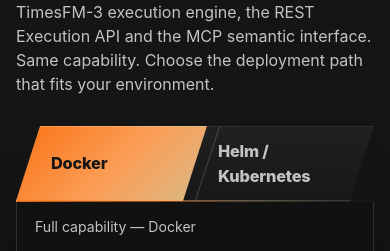
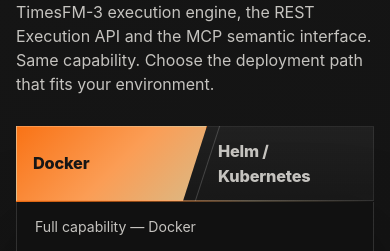
Before and after one commit to Albe83/precog, a plain HTML site: page docs/index.html in a window 390 px wide. Shown: the part 4850-5101 px from the top of the page. Drawn offline with Linux system fonts and the light colour scheme.

Commit message:
fix(docs): make deployment tabs share one diagonal divider
* fix(docs): make deployment tabs share one diagonal divider

* chore(docs): retrigger deployment tab checks

```diff
--- a/docs/index.html
+++ b/docs/index.html
@@ -468,7 +468,7 @@
     }
 
 
-    /* Deployment selector */
+    /* Deployment selector — shared diagonal divider */
 
     .deployment {
       position: relative;
@@ -505,16 +505,16 @@
     }
 
     .deploy-tab:first-child {
-      padding-left: 48px;
+      padding-left: 34px;
       padding-right: 44px;
-      clip-path: polygon(24px 0, 100% 0, calc(100% - 24px) 100%, 0 100%);
+      clip-path: polygon(0 0, 100% 0, calc(100% - 24px) 100%, 0 100%);
     }
 
     .deploy-tab:last-child {
       margin-left: -24px;
       padding-left: 48px;
-      padding-right: 44px;
-      clip-path: polygon(24px 0, 100% 0, calc(100% - 24px) 100%, 0 100%);
+      padding-right: 34px;
+      clip-path: polygon(24px 0, 100% 0, 100% 100%, 0 100%);
     }
 
     .deploy-tab:last-child::before {
@@ -757,12 +757,12 @@
         padding-bottom: 12px;
       }
       .deploy-tab:first-child {
-        padding-left: 34px;
+        padding-left: 16px;
         padding-right: 30px;
       }
       .deploy-tab:last-child {
         padding-left: 34px;
-        padding-right: 20px;
+        padding-right: 16px;
       }
       .deploy-tab-subtitle { display: none; }
       .deploy-content { border-radius: 0 0 var(--radius) var(--radius); }
```
